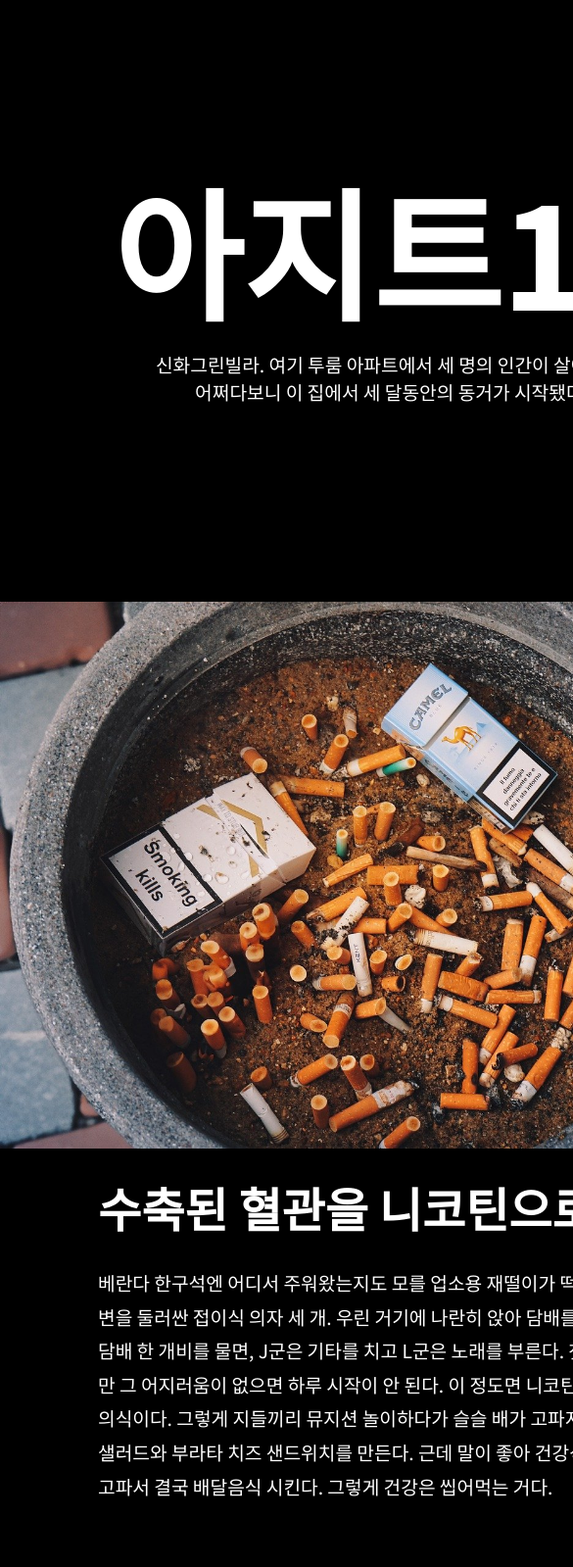
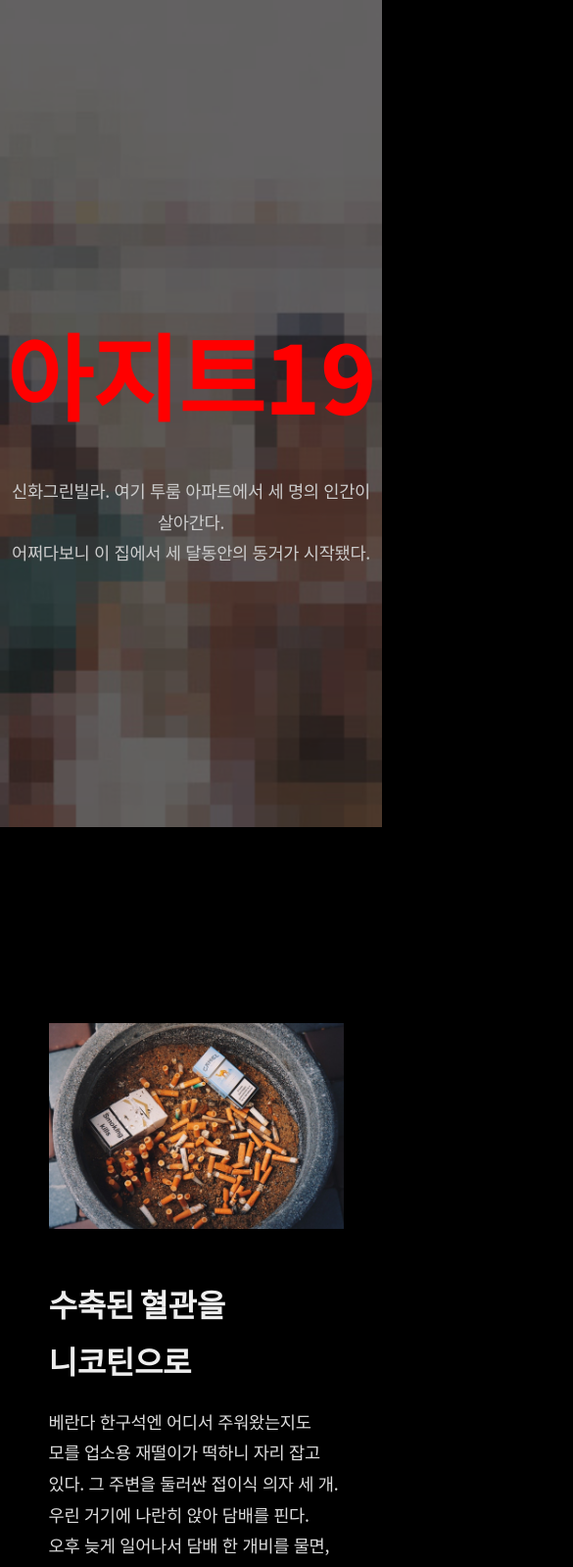
Before and after one commit to kuoizm/kuoizm.github.io, a plain HTML site: page index.html in a window 390 px wide. Shown: the top 1599 px of the page at 98% size, 585 px wide, since content can reach past the window. Drawn offline with Linux system fonts and the light colour scheme.

Commit message:
Add files via upload

```diff
--- a/index.html
+++ b/index.html
@@ -1,77 +1,237 @@
 <!DOCTYPE html>
-<html>
+<html lang="ko">
 <head>
-	<meta charset="utf-8">
-	<meta name="viewport" content="width=device-width, initial-scale=1">
+  <meta charset="utf-8" />
+  <meta name="viewport" content="width=device-width, initial-scale=1" />
   <title>아지트19</title>
-	<link rel="preconnect" href="https://fonts.googleapis.com">
-	<link rel="preconnect" href="https://fonts.gstatic.com" crossorigin>
-	<link href="https://fonts.googleapis.com/css2?family=Gothic+A1&family=Noto+Sans+KR:wght@100..900&display=swap" rel="stylesheet">
-	<style type="text/css">
+  <link href="https://fonts.googleapis.com/css2?family=Gothic+A1&family=Noto+Sans+KR:wght@100..900&display=swap" rel="stylesheet" />
+  <style>
+    :root {
+      --text-color: #eeeeee;
+      --sub-color: #ff3b3b;
+    }
 
-		html {
-			font-family: "Noto Sans KR", sans-serif;
-			font-optical-sizing: auto;
+    * {
+      box-sizing: border-box;
+    }
+
+    body {
+      margin: 0;
+      padding: 0;
+      font-family: 'Noto Sans KR', sans-serif;
       font-weight: 400;
-			font-style: normal;
+      background: #000;
+      color: var(--text-color);
+      line-height: 1.8;
+      font-size: 15px;
+      letter-spacing: -0.02em;
+      text-align: left;
+      word-break: keep-all;
     }
-		body, h2, h1, p { margin: 0; }
-		body { background: black; color: white; }
-		header { padding-top: 50px; text-align: center; }
-		footer { padding-top: 200px; padding-bottom: 100px; }
-		section { padding-top: 200px; }
-		h1 { font-weight: 800; font-size: 9rem; padding-top: 100px; text-align: center; }
-		h2 { font-weight: 800; font-size: 3rem; padding-top: 20px; padding-bottom: 5px; padding-left: 100px; }
-		p { font-size: 1.2rem; padding-bottom: 40px; padding-left: 100px; line-height:1.8; padding-top: 20px}
-		p2 { font-size: 1.2rem; padding-bottom: 40px; text-align: center; }
-		img { width: 100%; }
-		header, section, footer { width: 800px; margin: auto; }
-		.left-spacing { padding-left: 150px; }
-		.left-spacing { scroll-padding-right: 150px; }
-		.center-spacing { padding-left: 100px; padding-right: 100px; text-align: left; }
 
+    header {
+      position: relative;
+      height: 100vh;
+      color: white;
+      display: flex;
+      align-items: center;
+      justify-content: center;
+      text-align: center;
+      overflow: hidden;
+    }
+
+    header::before {
+      content: "";
+      position: absolute;
+      top: 0;
+      left: 0;
+      width: 100%;
+      height: 100%;
+      background: url("nobody.jpeg") center/cover no-repeat;
+      opacity: 0.4;
+      z-index: -1;
+    }
+
+    header .inner {
+      z-index: 1;
+      padding: 0 20px;
+    }
+
+    h1 {
+      font-size: 12rem;
+      font-weight: 800;
+      margin-bottom: 1rem;
+      color: #ff0000;
+    }
+
+    p2 {
+      display: block;
+      font-size: 1.1rem;
+      color: #cccccc;
+      margin-bottom: 2rem;
+    }
+
+    section {
+  max-width: 800px;
+  margin: 0 auto;
+  padding-top: 120px;
+  padding-bottom: 160px;
+}
+
+section:nth-of-type(1) { padding-left: 20px; padding-right: 20px; }
+section:nth-of-type(2) { padding-left: 30px; padding-right: 30px; }
+section:nth-of-type(3) { padding-left: 20px; padding-right: 20px; }
+section:nth-of-type(4) { padding-left: 25px; padding-right: 25px; }
+
+    h2 {
+      font-size: 4rem;
+      font-weight: 700;
+      margin-top: 3rem;
+      margin-bottom: 1rem;
+      color: #ff0011(--sub-color);
+      white-space: nowrap;
+      word-spacing: -0.2rem;
+    }
+
+    p {
+      font-size: 1.1rem;
+      color: #dddddd;
+      margin-bottom: 2.5rem;
+    }
+
+    img {
+      width: 100%;
+      margin-left: -20%;
+      margin-top: 80px;
+      margin-bottom: 40px;
+      border-radius: 0;
+      display: block;
+    }
+
+    footer {
+      text-align: center;
+      font-size: 0.9rem;
+      color: #888;
+      padding-top: 200px;
+      padding-bottom: 100px;
+    }
+
+    @media (max-width: 768px) {
+      h1 {
+        font-size: 6rem;
+      }
+
+      h2 {
+        font-size: 2rem;
+        white-space: normal;
+      }
+
+      section {
+        padding-left: 30px !important;
+        padding-right: 20px;
+        max-width: 90%;
+      }
+
+      img {
+        width: 100%;
+        margin-left: 0;
+      }
+    }
+    .bg-pic2{background:url('https://t1.daumcdn.net/cafeattach/1IHuH/3f4aac4039b0f0b58911d6409efdc90c68417410');
+    background-attachment: fixed;}}
+    .padding-left{padding-left: 3000px}
+    .bg-wine{background:#990033;}
   </style>
 </head>
+
 <body>
-	<nav></nav>
+
   <header>
+    <div class="inner">
       <h1>아지트19</h1>
-		<p2>신화그린빌라. 여기 투룸 아파트에서 세 명의 인간이 살아간다.<br>어쩌다보니 이 집에서 세 달동안의 동거가 시작됐다.</p2>
+      <p2>신화그린빌라. 여기 투룸 아파트에서 세 명의 인간이 살아간다.<br />어쩌다보니 이 집에서 세 달동안의 동거가 시작됐다.</p2>
+    </div>
   </header>
+
   <section>
-		<img src="smoking.jpg">
+    <img src="smoking.jpg" />
     <h2>수축된 혈관을 니코틴으로</h2>
-		<p>베란다 한구석엔 어디서 주워왔는지도 모를 업소용 재떨이가 떡하니 자리 잡고 있다. 그 주변을 둘러싼 접이식 의자 세 개. 우린 거기에 나란히 앉아 담배를 핀다. 오후 늦게 일어나서 담배 한 개비를 물면, J군은 기타를 치고 L군은 노래를 부른다. 첫 담배는 늘 살짝 어지럽지만 그 어지러움이 없으면 하루 시작이 안 된다. 이 정도면 니코틴 중독이 아니라 하루 기상 의식이다. 그렇게 지들끼리 뮤지션 놀이하다가 슬슬 배가 고파지면, 건강 챙긴다고 유기농 샐러드와 부라타 치즈 샌드위치를 만든다. 근데 말이 좋아 건강식이지, 사실 샐러드 먹고 배고파서 결국 배달음식 시킨다. 그렇게 건강은 씹어먹는 거다.</p>
+    <p>베란다 한구석엔 어디서 주워왔는지도 모를 업소용 재떨이가 떡하니 자리 잡고 있다. 그 주변을 둘러싼 접이식 의자 세 개. 우린 거기에 나란히 앉아 담배를 핀다. 오후 늦게 일어나서 담배 한 개비를 물면, J군은 기타를 치고 L군은 노래를 부른다. 첫 담배는 늘 살짝 어지럽지만 그 어지러움이 없으면 하루 시작이 안 된다. 이 정도면 니코틴 중독이 아니라 하루 기상 의식이다.
+
+      <br>
+      <br>그렇게 지들끼리 뮤지션 놀이하다가 슬슬 배가 고파지면, 건강 챙긴다고 유기농 샐러드와 부라타 치즈 샌드위치를 만든다. 근데 말이 좋아 건강식이지, 사실 샐러드 먹고 배고파서 결국 배달음식 시킨다.
+      <br>
+      <br>
+      <br>그렇게 건강은 씹어먹는 거다.</p>
   </section>
+
   <section>
-		<img src="host.png">
+     <div class="content-wrapper">
+    <img src="host.png" />
     <h2>와인파티 호스트, 호빠 아닙니다.</h2>
-		<p>이 집에 살면서 구한 알바는 좀 특이했다. 와인파티 호스트. 가기 전에는 와인바에서 와인이나 따르는 일인 줄 알았다. 면접도 없이 첫 알바에 온 나는 그제서야 이 곳의 사실을 알았다. 현실판 "나는 솔로"였다.
- 매주 30명의 낯선 사람들이 한 자리에 모여 진부한 MBTI 이야기와 이상형 토크를 한다. 이 파티에 참석하는 사람들은 각종의 닉네임을 가지고 입장한다. 요니, 쪼니, 쥬쥬 등 아줌마들이 지어오는 이름은 참 웃기다. 어색한 미소가 오가고, 불편한 공기가 흐르는 사이, 나는 와인을 따고 치즈를 썰고있다.많은 결혼적령기 남성 중에 ‘참치’는 얼굴만 봐도 질린다. 이 아저씨는 참가비로 200만 원 넘게 썼다고 한다. </p>
+    <p class="padding-left">이 집에 살면서 구한 알바는 좀 특이했다. 와인파티 호스트. 가기 전에는 와인바에서 와인이나 따르는 일인 줄 알았다. 면접도 없이 첫 알바에 온 나는 그제서야 이 곳의 사실을 알았다. 현실판 "나는 솔로"였다.
 
+      <div class="bg-pic2">
+        <br>
+        <br>
+
+        <br>
+        <br><br>
+        <br><br>
+        <br>
+        <br>
+        <br>
+
+
+
+
+        <br>
+
+        <br>
+        <br>
+        <br>
+        <br>
+        <br>
+        <br>
+        <br>
+
+
+
+        <br><br><br>
+
+      </div>
+      <style="margin-top: 200px;">
+        <br>
+        <br>매주 30명의 낯선 사람들이 한 자리에 모여 진부한 MBTI 이야기와 이상형 토크를 한다. 이 파티에 참석하는 사람들은 각종의 닉네임을 가지고 입장한다. 요니, 쪼니, 쥬쥬 등 아줌마들이 지어오는 이름은 참 웃기다. 어색한 미소가 오가고, 불편한 공기가 흐르는 사이, 나는 와인을 따고 치즈를 썰고있다.많은 결혼적령기 남성 중에 ‘참치’는 얼굴만 봐도 질린다. 이 아저씨는 참가비로 200만 원 넘게 썼다고 한다.</p>
     <p>200만 원이면 차라리 애인을 구매하는 게 빠르지 않나?</p>
+
   </section>
+
   <section>
-		<img src="2-cita.jpg">
+    <img src="2-cita.jpg" />
     <h2>소소하지만 확실한 중독</h2>
     <p>이 집 인간들은 한 가지에 꽂히면 아주 제대로 미쳐버린다.
- 곱도리탕? "ㅇㅋ, 이제부터 매일 야식은 영원곱도리탕이다."
- 크로플? “후식으로는 크로플덕에서 전남친크로플을 시켜라."
- 기린생맥? "카린지에서 기본 안주로만”
- 노래방? "아마두만 부른다." (이제 그만해, 제발.)
-보드게임에 한 번 빠지면? 답 없다.
- 시타델에 미쳐서 한 자리에서 가만히 12시간을 버티더니, 결국 돈 걸고 도박판이 됐다.
- 3일 동안 52시간을 이 게임에 썼다. 이 정도면 연구직이다.
-이 사소한 중독들도 정신질환이 아닌가 걱정된다. 진심으로</p>
+      <br>
+      <br>곱도리탕? ㅤㅤㅤㅤㅤㅤ"ㅇㅋ, 이제부터 매일 야식은 영원곱도리탕이다."
+      <br>크로플? ㅤㅤㅤㅤㅤㅤㅤ“후식으로는 크로플덕에서 전남친크로플을 시켜라."
+      <br>기린생맥? ㅤㅤㅤㅤㅤㅤ"카린지에서 기본 안주로만”
+      <br>노래방?  ㅤㅤㅤㅤㅤㅤㅤ"아마두만 부른다." (이제 그만해, 제발.)
+      <br>
+      <br>보드게임에 한 번 빠지면? 답 없다.
+      <br>시타델에 미쳐서 한 자리에서 가만히 12시간을 버티더니, 결국 돈 걸고 도박판이 됐다. 3일 동안 52시간을 이 게임에 썼다. 이 정도면 연구직이다. 이 사소한 중독들도 정신질환이 아닌가 걱정된다. 진심으로</p>
   </section>
+
   <section>
-		<img src="cakeshop.jpg">
+    <img src="cakeshop.jpg" />
     <h2>새벽의 이태원 좀비</h2>
     <p>클럽에서 참 많은 시간을 보냈다. 고막이 터질 듯한 테크노 리듬에 몸을 맡기고, 술에 잔뜩 취한 채 의미 없는 소리를 질러댔다. 경고 세 번 받고 쫓겨나는 건 기본 옵션. 그래도 기어코 다시 들어가선 클럽 옥상에 몰래 올라가, 개미 같은 도시를 내려다보며 멍하니 서 있었다. 새벽 여섯 시까지 남아 디제이와 눈빛을 주고받고, 아무도 없는 플로어 바닥에 그대로 누워 맥주를 들이켰다. 그렇게 많은 새벽을 보냈다.</p>
-		<p>그러다 문득 깨닫는다.
-"아, 그래도 우린 아직 이 도시에 종속되지 않았다."
-이 글 올리고 나면 종속될지도.</p>
+    <p>그러다 문득 깨닫는다. "아, 그래도 우린 아직 이 도시에 종속되지 않았다."
+      <br>
+      <br>
+      <br>
+      <br>이 글 올리고 나면 종속될지도.</p>
   </section>
+
   <footer>
     아지트19&copy;2024 이수민 모든 권리보유.
   </footer>
```
Lines whose indentation alone changed are shown as unchanged.
